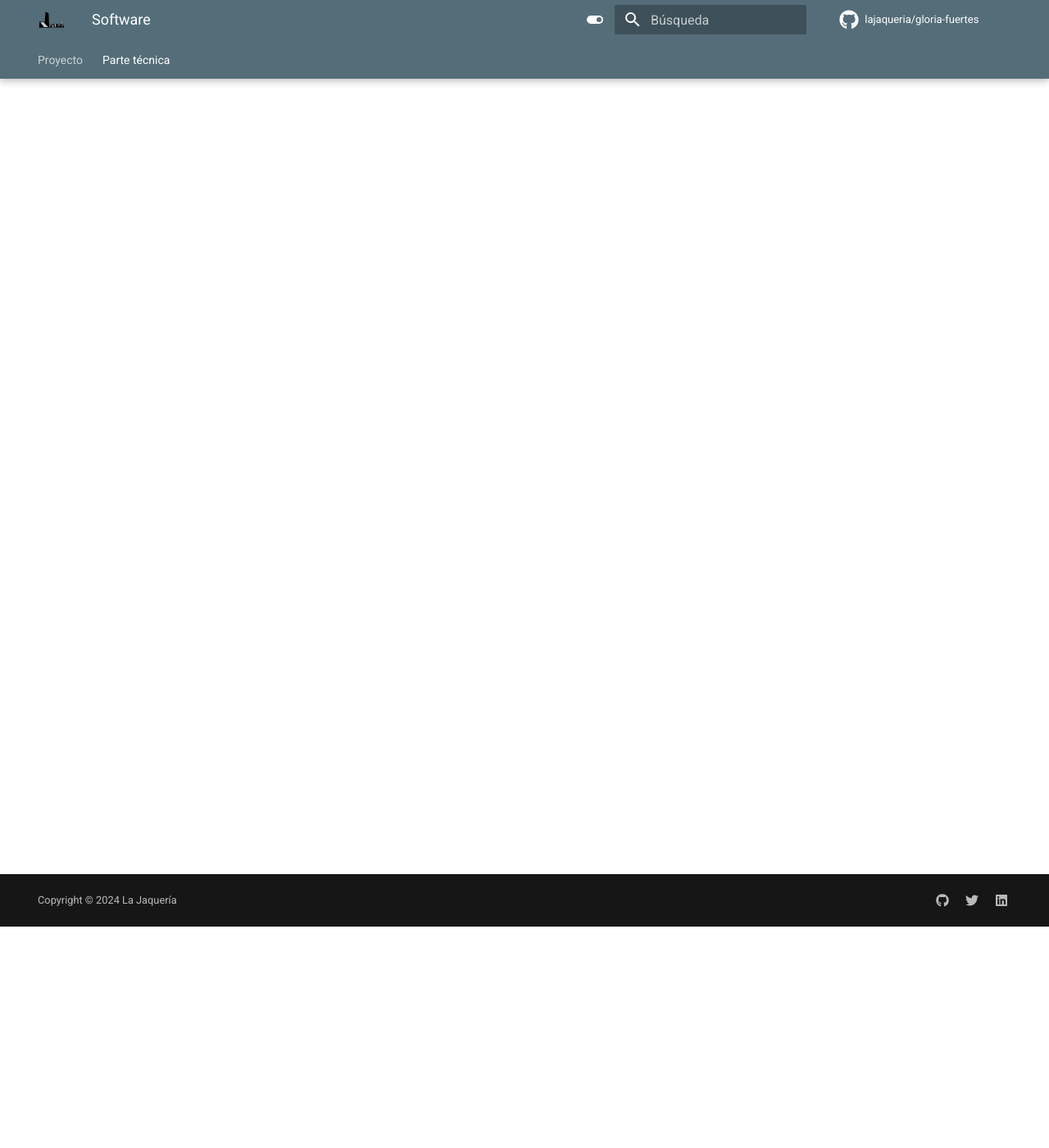
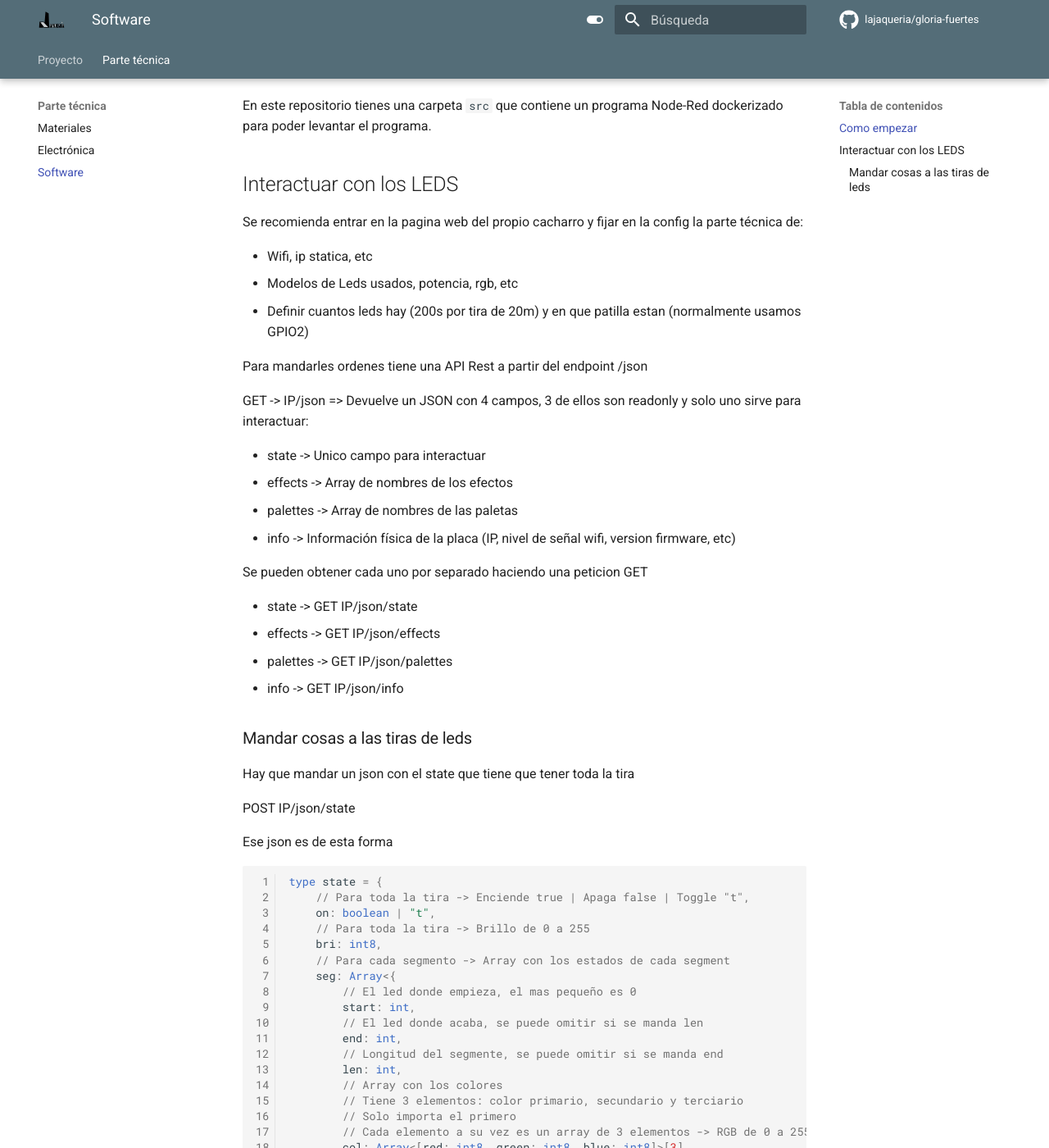
Before and after one commit to LaJaqueria/gloria-fuertes, an MkDocs documentation site: the page built from website/docs/software.md, in a window 1280 px wide and 1400 px high, scrolled down 270 px. Shown: the whole window at 82% size. Built offline with MkDocs 1.6.1 and Material for MkDocs 9.7.7, drawn with Linux system fonts in a browser that asks for light colours; comment, search, counter and statistics services are not loaded; some of the changed text lies outside the part shown.

Commit message:
update info para charrear con las palcas

````diff
--- a/website/docs/software.md
+++ b/website/docs/software.md
@@ -1,3 +1,70 @@
 # Software
 
-TODO:
+Libreria para usar los leds, WLED -> [link](https://kno.wled.ge/)
+
+## Como empezar
+
+Primero deberás tener las placas ESP32 C3 flasheadas -> [mira aquí](electronica.md#flashear-placas-con-wled)
+
+En este repositorio tienes una carpeta `src` que contiene un programa Node-Red dockerizado para poder levantar el programa.
+
+## Interactuar con los LEDS
+
+Se recomienda entrar en la pagina web del propio cacharro y fijar en la config la parte técnica de:
+
+- Wifi, ip statica, etc
+- Modelos de Leds usados, potencia, rgb, etc
+- Definir cuantos leds hay (200s por tira de 20m) y en que patilla estan (normalmente usamos GPIO2)
+
+Para mandarles ordenes tiene una API Rest a partir del endpoint /json
+
+GET -> IP/json => Devuelve un JSON con 4 campos, 3 de ellos son readonly y solo uno sirve para interactuar:
+
+- state -> Unico campo para interactuar
+- effects -> Array de nombres de los efectos
+- palettes -> Array de nombres de las paletas
+- info -> Información física de la placa (IP, nivel de señal wifi, version firmware, etc)
+
+Se pueden obtener cada uno por separado haciendo una peticion GET
+
+- state -> GET IP/json/state
+- effects -> GET IP/json/effects
+- palettes -> GET IP/json/palettes
+- info -> GET IP/json/info
+
+### Mandar cosas a las tiras de leds
+
+Hay que mandar un json con el state que tiene que tener toda la tira
+
+POST IP/json/state
+
+Ese json es de esta forma
+
+```typescript
+type state = {
+    // Para toda la tira -> Enciende true | Apaga false | Toggle "t",
+    on: boolean | "t",
+    // Para toda la tira -> Brillo de 0 a 255
+    bri: int8,
+    // Para cada segmento -> Array con los estados de cada segment
+    seg: Array<{
+        // El led donde empieza, el mas pequeño es 0
+        start: int,
+        // El led donde acaba, se puede omitir si se manda len
+        end: int,
+        // Longitud del segmente, se puede omitir si se manda end
+        len: int,
+        // Array con los colores
+        // Tiene 3 elementos: color primario, secundario y terciario
+        // Solo importa el primero
+        // Cada elemento a su vez es un array de 3 elementos -> RGB de 0 a 255
+        col: Array<[red: int8, green: int8, blue: int8]>[3]
+        // Efecto del segmento -> Es el índice (numero) del array de /json/effects
+        fx: int,
+        // Encender apagar el segmento -> Enciende true | Apaga false | Toggle "t",
+        on: boolean | "t",
+        // Brillo sel segment -> Brillo de 0 a 255
+        bri: int8,
+    }>
+}
+```
````
Also changed, not shown: website/docs/electronica.md (+32 -1 lines), website/docs/materiales.md (+3 -13 lines).
